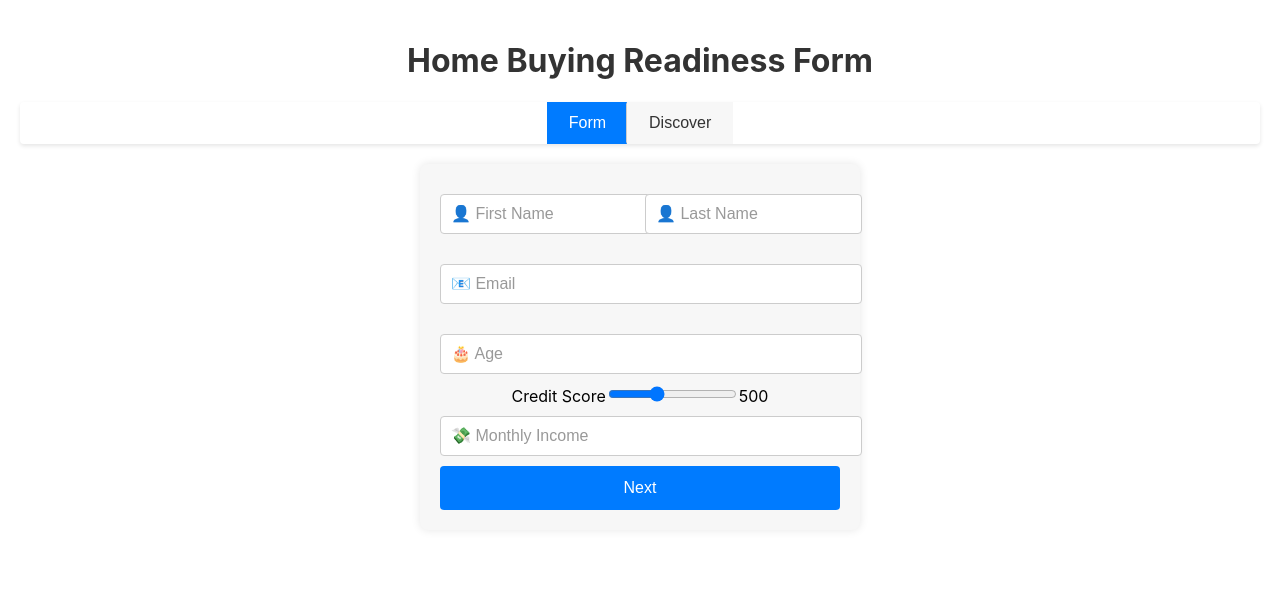
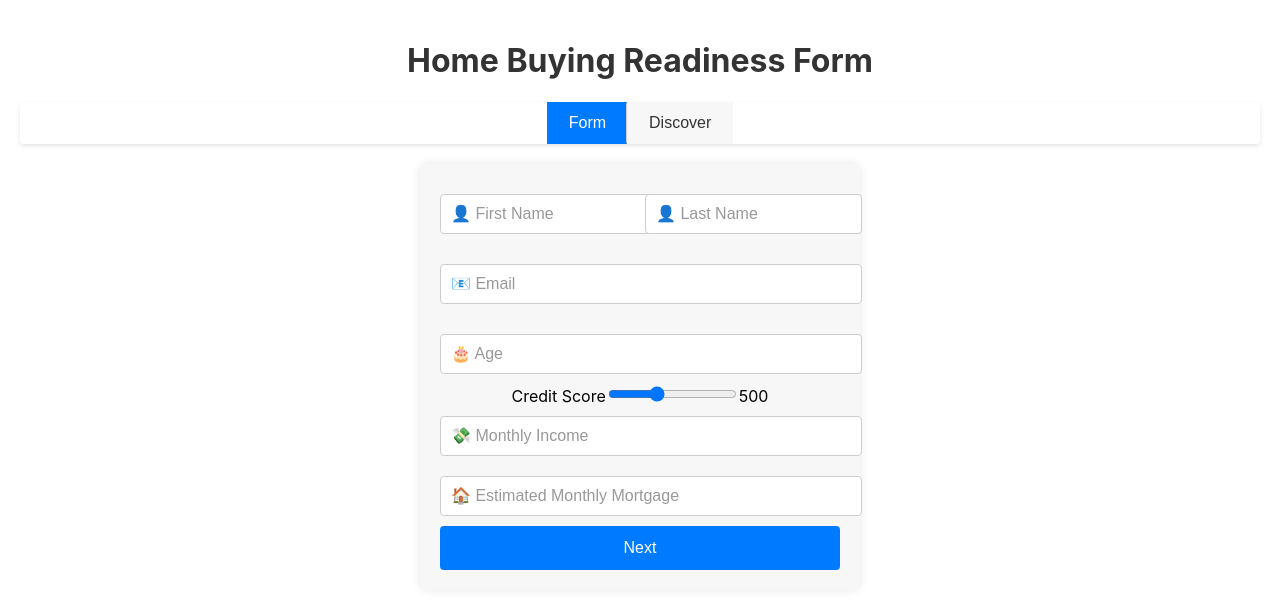
Before and after one commit to amberhasan/hack_utd_test, a React (Create React App) app in the folder frontend/: page / in a window 1280 px wide. Shown: the top 608 px of the page. Built offline with nearby package versions, Linux system fonts and the light colour scheme; no server answers.

Commit message:
Fixed UI

```diff
--- a/frontend/src/App.js
+++ b/frontend/src/App.js
@@ -62,6 +62,7 @@ function App() {
     monthlyCreditCardPayment: "",
     homeAppraisedValue: "",
     downPaymentAmount: "",
+    monthlyMortgagePayment: "",
   });
 
   const [mortgageDecision, setMortgageDecision] = useState({
--- a/frontend/src/UserIncomeCreditScore.jsx
+++ b/frontend/src/UserIncomeCreditScore.jsx
@@ -28,6 +28,16 @@ const UserIncomeCreditScore = ({ formData, handleChange }) => {
           required
         />
       </div>
+      <div>
+        <input
+          type="text"
+          name="monthlyMortgagePayment"
+          placeholder="🏠 Estimated Monthly Mortgage"
+          value={formData.monthlyMortgagePayment}
+          onChange={handleChange}
+          required
+        />
+      </div>
     </div>
   );
 };
```
